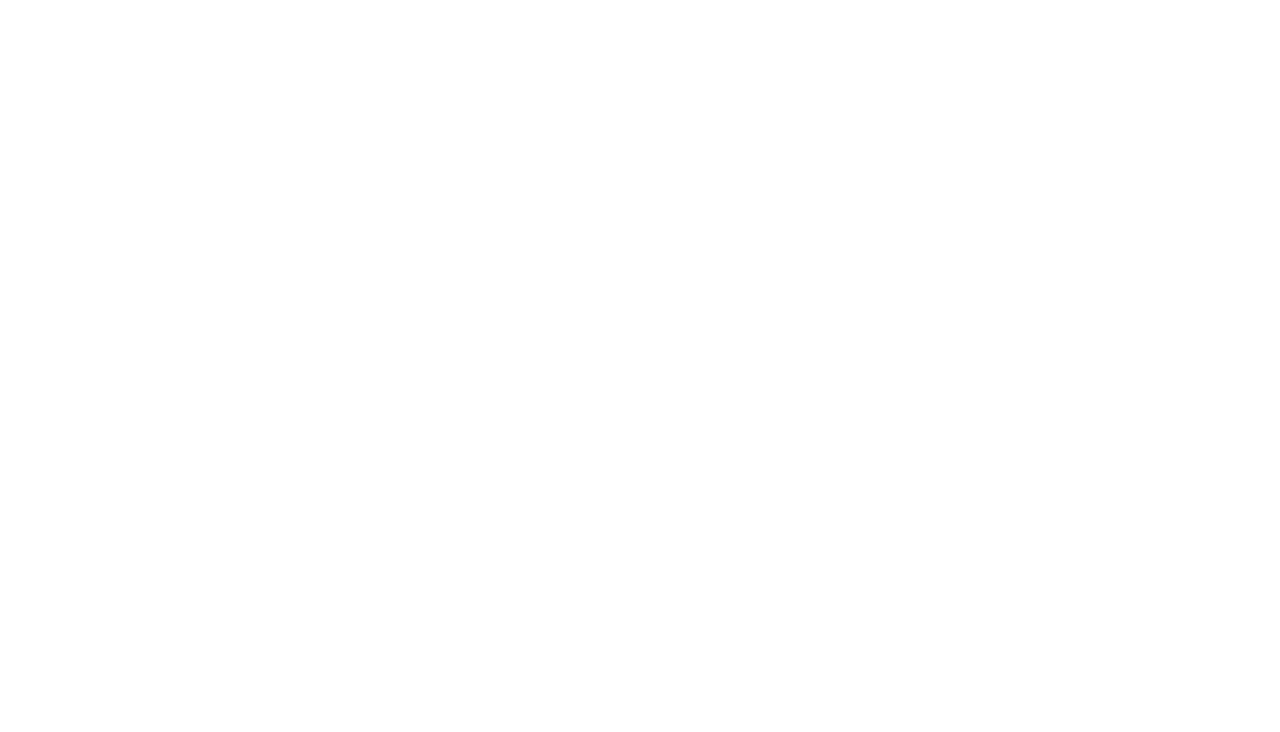
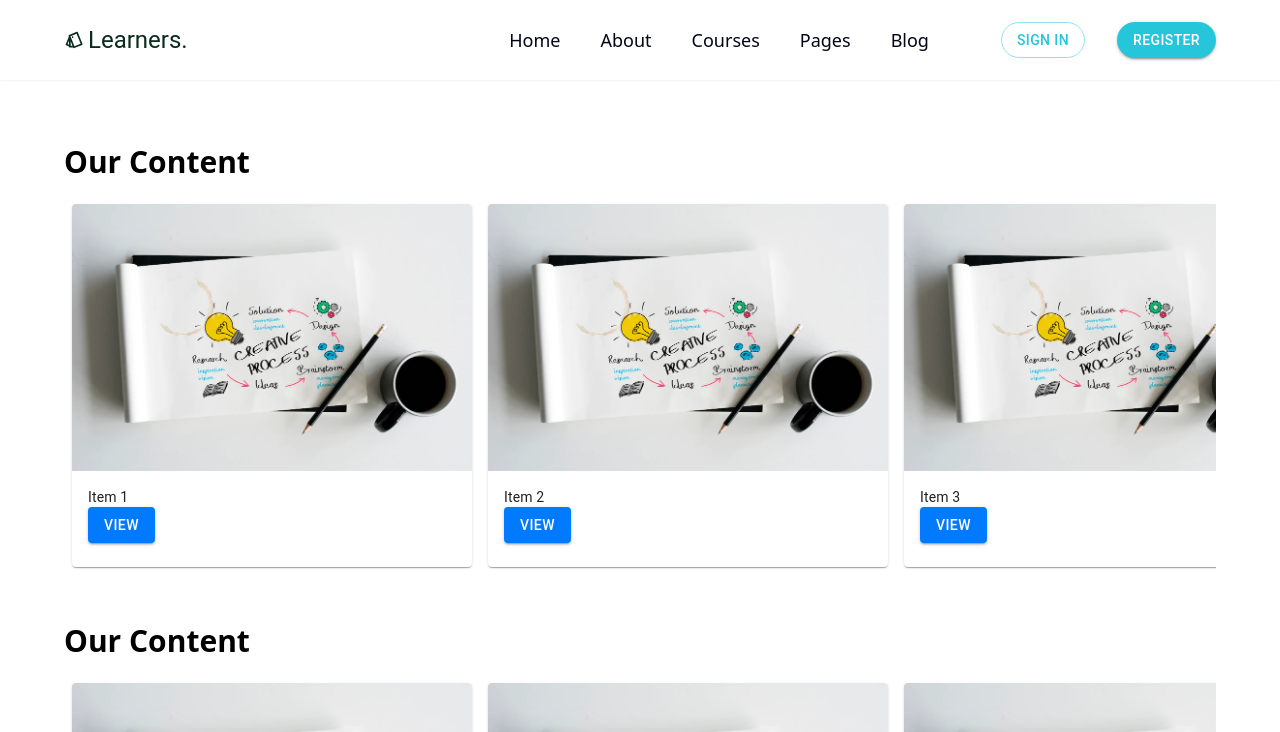
Before and after one commit to MazenSghaier/AlveoData, a React (Create React App) app in the folder education_platform-front/: page /courses in a window 1280 px wide. Before the commit this address had no page. Shown: the top 732 px of the page. Built offline with nearby package versions, Linux system fonts and the light colour scheme.

Commit message:
8th commit 8/16 added courses page

```diff
--- a/education_platform-front/src/App.tsx
+++ b/education_platform-front/src/App.tsx
@@ -1,7 +1,8 @@
 import { BrowserRouter as Router, Route, Routes } from 'react-router-dom';
 import React from 'react';
 import Home from "./pages/home";
-import AboutPage from './pages/aboutpage';
+import AboutPage from './pages/about_page';
+import CoursesPage from './pages/courses_page';
 import SignIn from './components/Signup/SignIn';
 import LogIn from './components/Signup/LogIn';
 
@@ -11,6 +12,7 @@ function App() {
       <Routes>
         <Route path="/" element={<Home/>} />
         <Route path="/about" element={<AboutPage/>} />
+        <Route path="/courses" element={<CoursesPage/>} />
         <Route path="/signIn" element={<SignIn/>} />
         <Route path="/logIn" element={<LogIn/>} />
         {/* Define other routes here */}
--- a/education_platform-front/src/components/Content_Page/Content_display.tsx
+++ b/education_platform-front/src/components/Content_Page/Content_display.tsx
@@ -2,7 +2,7 @@ import React from 'react';
 import Slider from 'react-slick';
 import 'slick-carousel/slick/slick.css';
 import 'slick-carousel/slick/slick-theme.css';
-import { Button, Card, CardContent, CardMedia, Container } from '@mui/material';
+import { Button, Card, CardContent, CardMedia, Container, Typography } from '@mui/material';
 import chooseImg from "../../assests/images/graphics-design.png";
 
 const ContentDisplay: React.FC = () => {
@@ -25,19 +25,22 @@ const ContentDisplay: React.FC = () => {
   ];
 
   return (
-    <Container className="mt-4">
+    <Container className="mt-4 pb-8">
+      <div className="text-3xl font-semibold mb-4">Our Content</div>
       <Slider {...settings}>
         {catalogueData.map((item, index) => (
           <div key={index} className="p-2">
-            <Card sx={{ maxWidth: 200 }}>
+            <Card sx={{ maxWidth: 400 }}>
               <CardMedia
                 component="img"
-                height="200"
+                height="500"
                 image={item.imageUrl}
                 alt={item.label}
               />
               <CardContent>
-                <p className="mb-2">{item.label}</p>
+                <Typography variant="body2" color="text.primary">
+                  {item.label}
+                </Typography>
                 <Button variant="contained" color="primary">
                   View
                 </Button>
--- a/education_platform-front/src/pages/aboutpage.tsx
+++ b/education_platform-front/src/pages/about_page.tsx
@@ -25,7 +25,6 @@ const AboutPage = () => {
         <OurStorySection/>
         <Features/>
         <Company/>
-        <Content_display/>
         <FrequentlyAskedQuestions/>
         <div className="my-padding">
                 <iframe src="https://www.google.com/maps/embed?pb=!1m18!1m12!1m3!1d12949.779627818107!2d10.849470708813994!3d35.764446084350695!2m3!1f0!2f0!3f0!3m2!1i1024!2i768!4f13.1!3m3!1m2!1s0x130212d6df016097%3A0x528cc1e524eece77!2z2KfZhNmF2YDYudmH2K8g2KfZhNi52KfZhNmKINmE2YTYpdi52YTYp9mF2YrYqSDZiNin2YTYsdmK2KfYttmK2KfYqiDYqNin2YTZhdmG2LPYqtmK2LE!5e0!3m2!1sar!2stn!4v1674598499312!5m2!1sar!2stn"width="100%" height="350" loading="lazy" referrerPolicy="no-referrer-when-downgrade"></iframe></div>
--- /dev/null
+++ b/education_platform-front/src/pages/courses_page.tsx
@@ -0,0 +1,40 @@
+import React, { Fragment } from "react"
+import Header from "../components/Header/Header";
+
+import OurPlat from "../components/About_Page/Our_Plat/OutPlat";
+import OurStorySection from "../components/About_Page/Our-Story/OurStory";
+import Features from "../components/About_Page/Feature-section/Features";
+import Content_display from "../components/Content_Page/Content_display";
+
+import Company from "../components/Company-section/Company";
+import FrequentlyAskedQuestions from "../components/About_Page/Questions/Question";
+
+import Footer from "../components/Footer/Footer";
+
+
+const CoursesPage = () => {
+  return (
+    <Fragment>
+      <Header />
+      {/*<div style={{ display: "flex", flexDirection: "column", marginTop: "8rem", paddingTop: "0px" }}>*/}
+      <div className="flex flex-col mt-32 pt-0">
+
+        <Content_display/>
+
+        <Content_display/>
+
+        <Content_display/>
+
+        <Content_display/>
+
+        <Content_display/>
+        <FrequentlyAskedQuestions/>
+        <div className="my-padding">
+                <iframe src="https://www.google.com/maps/embed?pb=!1m18!1m12!1m3!1d12949.779627818107!2d10.849470708813994!3d35.764446084350695!2m3!1f0!2f0!3f0!3m2!1i1024!2i768!4f13.1!3m3!1m2!1s0x130212d6df016097%3A0x528cc1e524eece77!2z2KfZhNmF2YDYudmH2K8g2KfZhNi52KfZhNmKINmE2YTYpdi52YTYp9mF2YrYqSDZiNin2YTYsdmK2KfYttmK2KfYqiDYqNin2YTZhdmG2LPYqtmK2LE!5e0!3m2!1sar!2stn!4v1674598499312!5m2!1sar!2stn"width="100%" height="350" loading="lazy" referrerPolicy="no-referrer-when-downgrade"></iframe></div>
+        <Footer/>
+      </div>
+    </Fragment>
+  );
+};
+
+export default CoursesPage;
```
